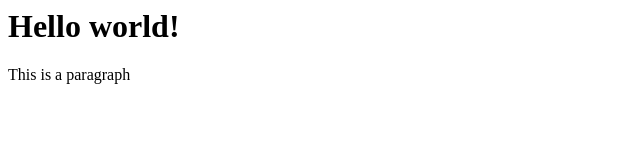
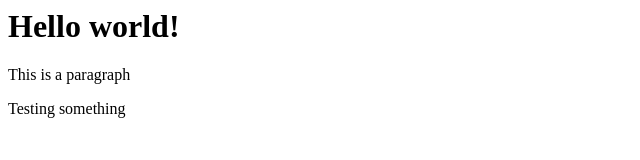
Before and after one commit to rosalynli/PS-Class-2, a plain HTML site: page index.html in a window 1280 px wide. Shown: the whole page, without its empty margins (0-640 px from the left). Drawn offline with Linux system fonts and the light colour scheme.

Commit message:
Add new directory, update index.html

```diff
--- a/index.html
+++ b/index.html
@@ -5,5 +5,7 @@
     <h1>Hello world!</h1>
     <p>This is a paragraph</p>
 
+    <p> Testing something</p>
+
   </body>
   </html>
```
Also changed, not shown: NEW_FOLDER/temp.txt (added).
